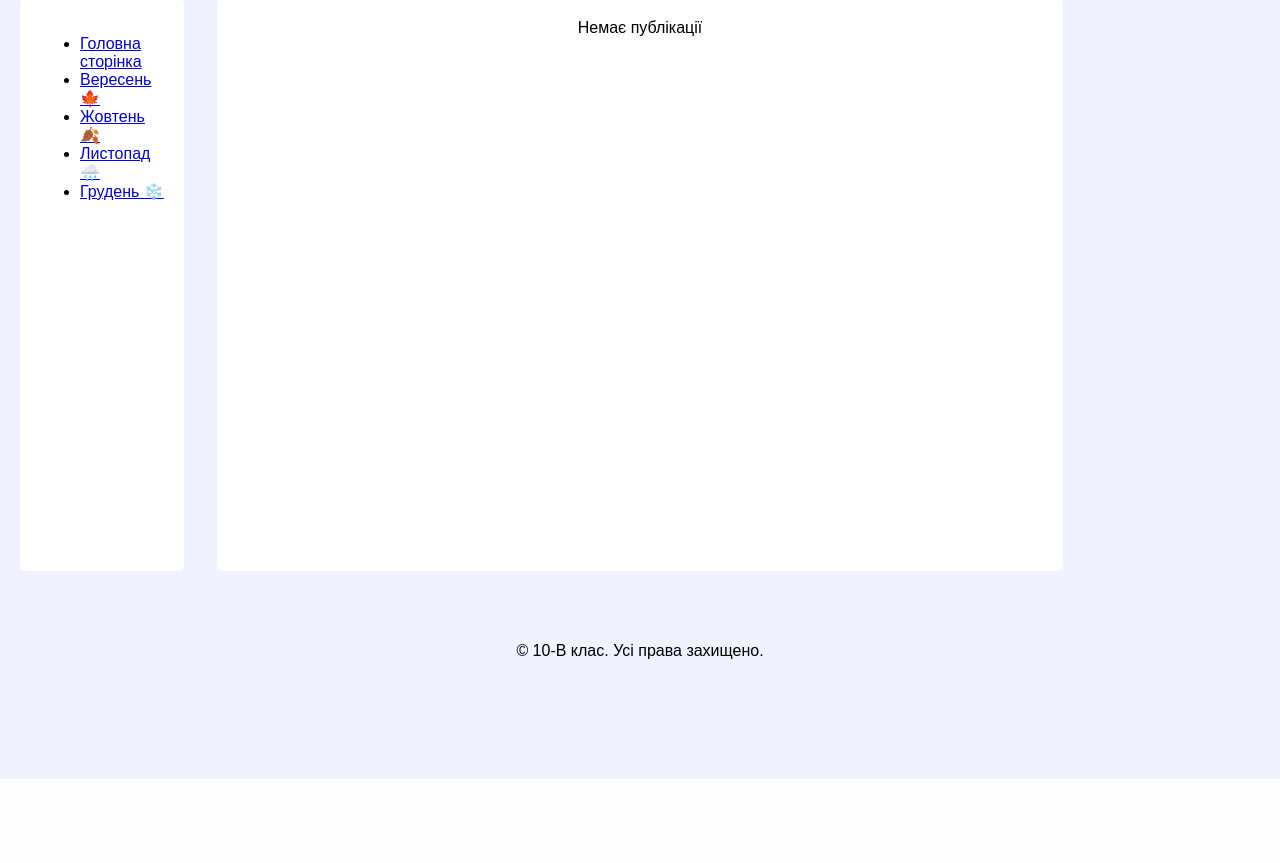
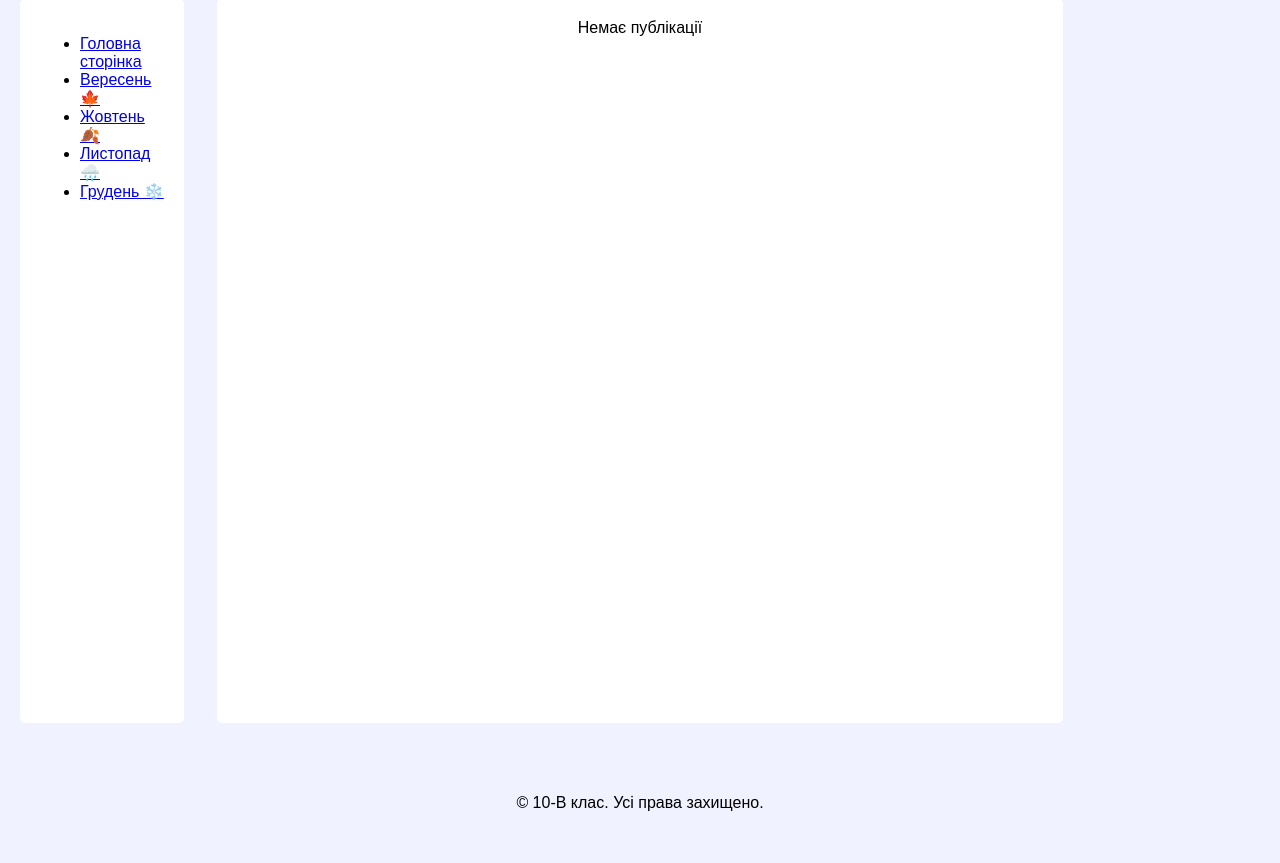
Before and after one commit to LeshaVasucov/Scholl_app, a Django app: page / in a window 1280 px wide. Shown: the part 21-884 px from the top of the page. Before the commit the page ends 800 px from the top, so only its background shows below. Run offline with Django 5.2, Linux system fonts and the light colour scheme; data that the repository does not hold is empty.

Commit message:
aside fix

```diff
--- a/static/css/main_page.css
+++ b/static/css/main_page.css
@@ -7,7 +7,7 @@ body {
 
 .main_container {
     width: 65%;;
-    min-height: 70%;
+    min-height: 90%;
     margin: 0 auto;
     background: white;
     padding: 20px;
@@ -42,7 +42,7 @@ footer {
 aside {
     float: left;
     width: 10%;
-    height: 70%;
+    height: 90%;
     margin-top: 0;
     margin: 0 auto;
     background: white;
```
